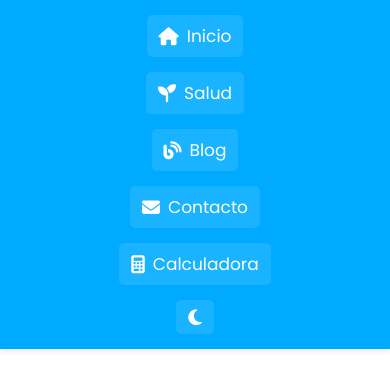
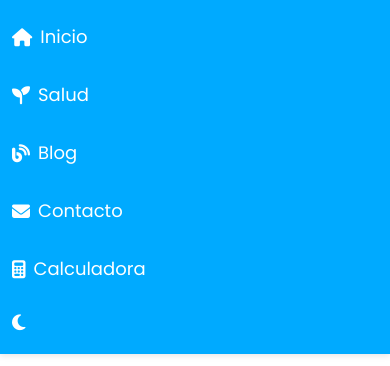
Before and after one commit to Joshua-Campos/JoshVerse, a plain HTML site: page index.html in a window 390 px wide. Shown: the top 366 px of the page. Drawn offline with Linux system fonts and the light colour scheme.

Commit message:
Update healthfit.css

```diff
--- a/healthfit.css
+++ b/healthfit.css
@@ -157,26 +157,17 @@ body.dark-mode .redes-sociales a:hover {
   color: #66ccff;
 }
 
-/* ✅ RESPONSIVO SOLO ÍCONOS DEL MENÚ */
+/* Responsivo */
 @media (max-width: 768px) {
   .nav-links {
     flex-direction: column;
-    align-items: center;
     gap: 10px;
-    padding: 10px 0;
   }
 
   .nav-links a,
   .nav-links button {
-    font-size: 17px;
+    font-size: 18px;
     justify-content: center;
-    width: 100%;
-    max-width: 300px;
-    background-color: rgba(255, 255, 255, 0.1);
-  }
-
-  .nav-links i {
-    font-size: 18px;
   }
 
   section {
```
